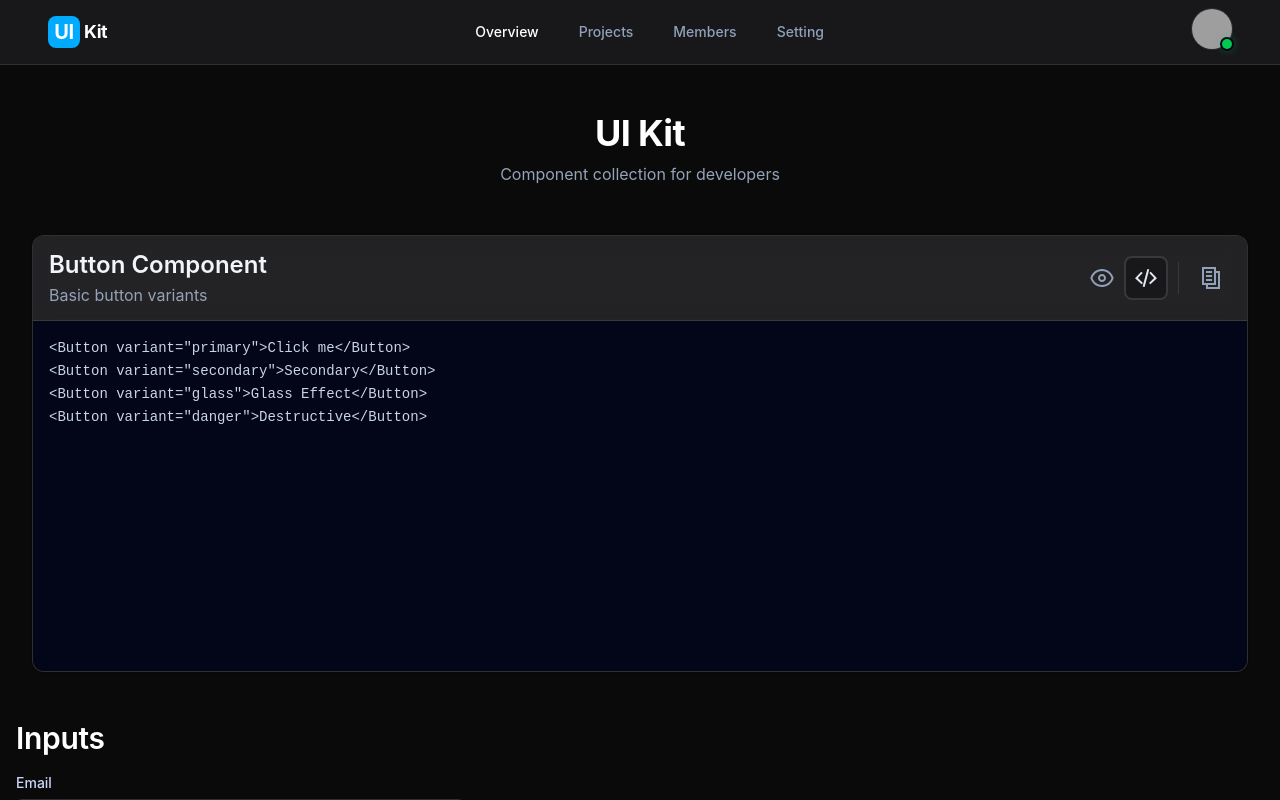
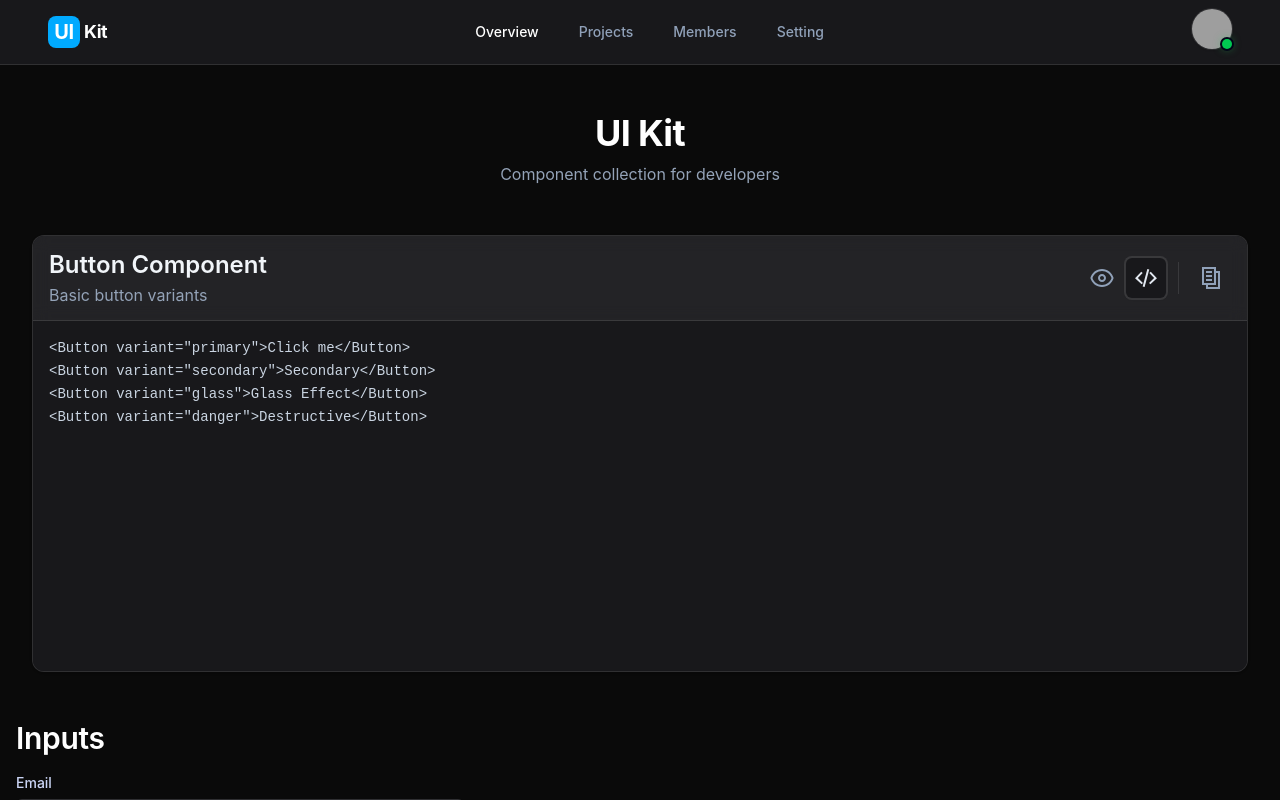
Before and after one commit to apase95/Component-Collection, a React (Vite) app: page / in a window 1280 px wide. Both pictures are taken after a click on the tab 1146 px from the left and 278 px from the top of the page. Shown: the top 800 px of the page. Built offline with nearby package versions, Linux system fonts and the light colour scheme; no server answers; grey boxes are pictures that could not be loaded.

Commit message:
COMPLETE: Repository

```diff
--- a/src/components/showcase/ComponentShowCase.tsx
+++ b/src/components/showcase/ComponentShowCase.tsx
@@ -222,7 +222,7 @@ const ShowcaseCode = React.forwardRef<
         <div
             ref={ref}
             className={cn(
-                "w-full min-h-87.5 p-4 overflow-x-auto bg-slate-950",
+                "w-full min-h-87.5 p-4 overflow-x-auto bg-primary-theme",
                 className
             )}
             {...props}
```
